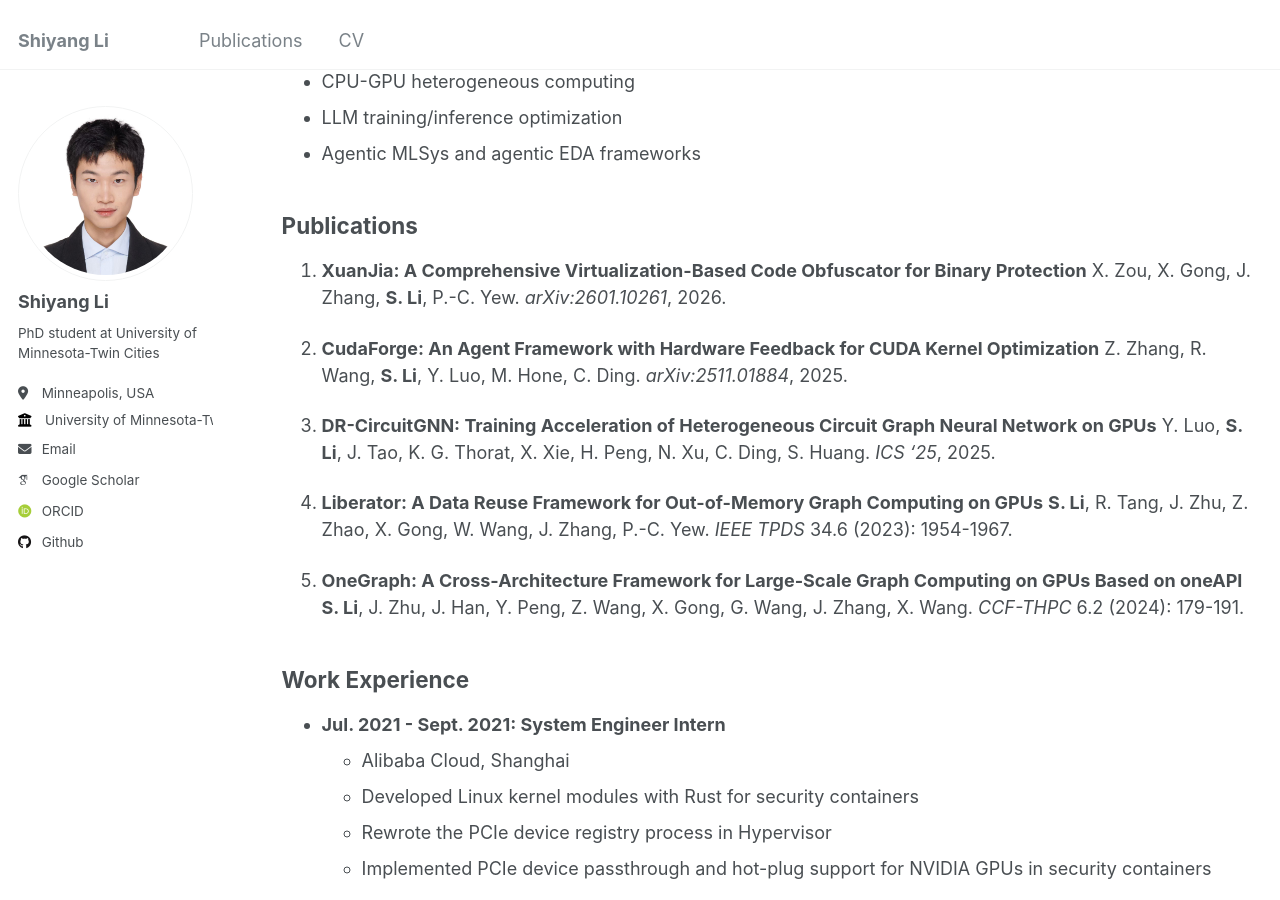
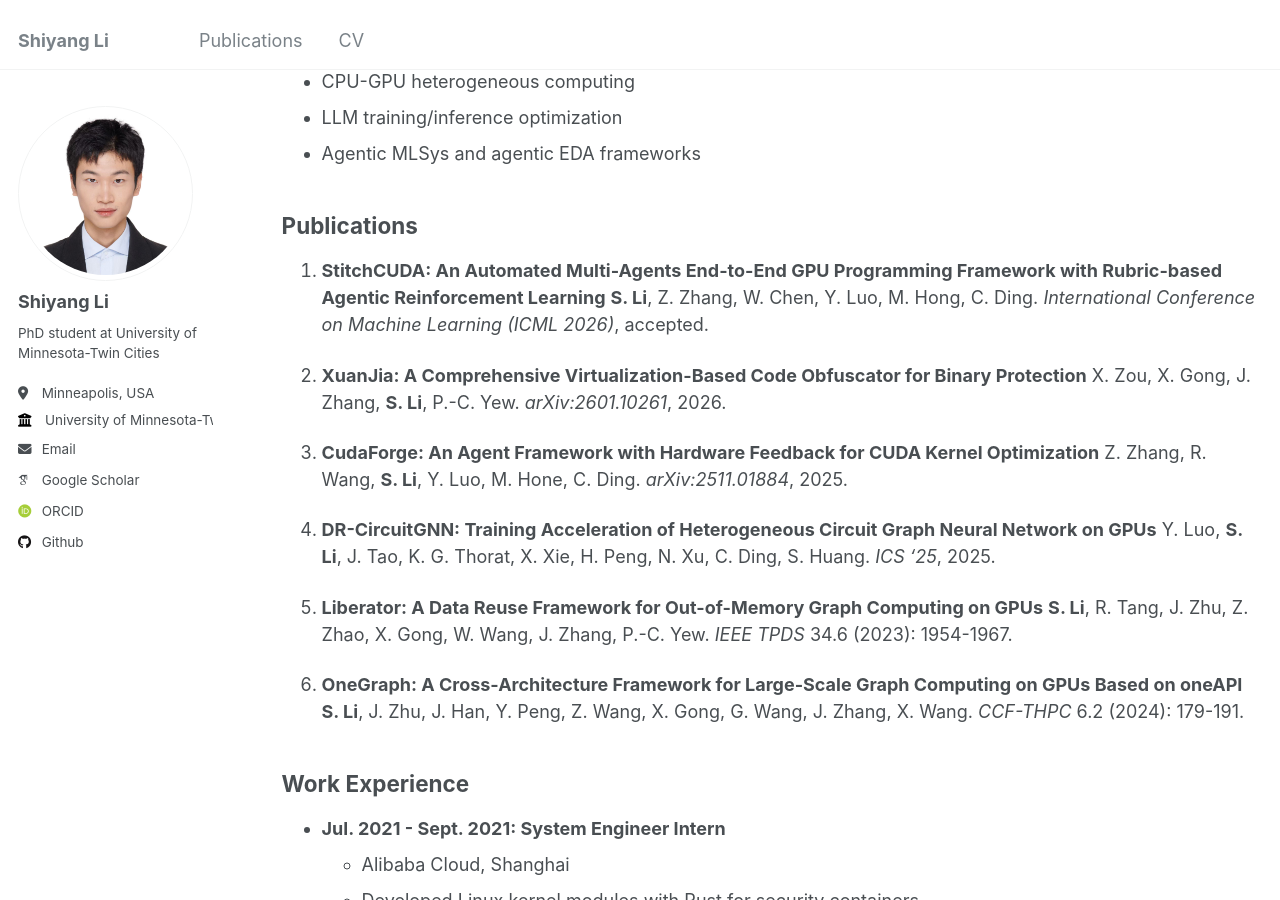
Before and after one commit to NKU-Yang/NKU-yang.github.io, a Jekyll site: the page built from _pages/cv.md, in a window 1280 px wide and 900 px high, scrolled down 417 px. Built offline with Jekyll 4.4.1, drawn with Linux system fonts in a browser that asks for light colours; some web fonts are replaced; comment, search, counter and statistics services are not loaded.

Commit message:
Update StitchCUDA ICML 2026 acceptance

```diff
--- a/_pages/cv.md
+++ b/_pages/cv.md
@@ -25,19 +25,22 @@ redirect_from:
 
 ## Publications
 
-1. **XuanJia: A Comprehensive Virtualization-Based Code Obfuscator for Binary Protection**
+1. **StitchCUDA: An Automated Multi-Agents End-to-End GPU Programming Framework with Rubric-based Agentic Reinforcement Learning**
+   **S. Li**, Z. Zhang, W. Chen, Y. Luo, M. Hong, C. Ding. *International Conference on Machine Learning (ICML 2026)*, accepted.
+
+2. **XuanJia: A Comprehensive Virtualization-Based Code Obfuscator for Binary Protection**
    X. Zou, X. Gong, J. Zhang, **S. Li**, P.-C. Yew. *arXiv:2601.10261*, 2026.
 
-2. **CudaForge: An Agent Framework with Hardware Feedback for CUDA Kernel Optimization**
+3. **CudaForge: An Agent Framework with Hardware Feedback for CUDA Kernel Optimization**
    Z. Zhang, R. Wang, **S. Li**, Y. Luo, M. Hone, C. Ding. *arXiv:2511.01884*, 2025.
 
-3. **DR-CircuitGNN: Training Acceleration of Heterogeneous Circuit Graph Neural Network on GPUs**
+4. **DR-CircuitGNN: Training Acceleration of Heterogeneous Circuit Graph Neural Network on GPUs**
    Y. Luo, **S. Li**, J. Tao, K. G. Thorat, X. Xie, H. Peng, N. Xu, C. Ding, S. Huang. *ICS '25*, 2025.
 
-4. **Liberator: A Data Reuse Framework for Out-of-Memory Graph Computing on GPUs**
+5. **Liberator: A Data Reuse Framework for Out-of-Memory Graph Computing on GPUs**
    **S. Li**, R. Tang, J. Zhu, Z. Zhao, X. Gong, W. Wang, J. Zhang, P.-C. Yew. *IEEE TPDS* 34.6 (2023): 1954-1967.
 
-5. **OneGraph: A Cross-Architecture Framework for Large-Scale Graph Computing on GPUs Based on oneAPI**
+6. **OneGraph: A Cross-Architecture Framework for Large-Scale Graph Computing on GPUs Based on oneAPI**
    **S. Li**, J. Zhu, J. Han, Y. Peng, Z. Wang, X. Gong, G. Wang, J. Zhang, X. Wang. *CCF-THPC* 6.2 (2024): 179-191.
 
 ## Work Experience
```
Also changed, not shown: _pages/about.md (+2 -2 lines), _publications/2026-03-03-stitchcuda.md (+6 -4 lines), 1 other file.
